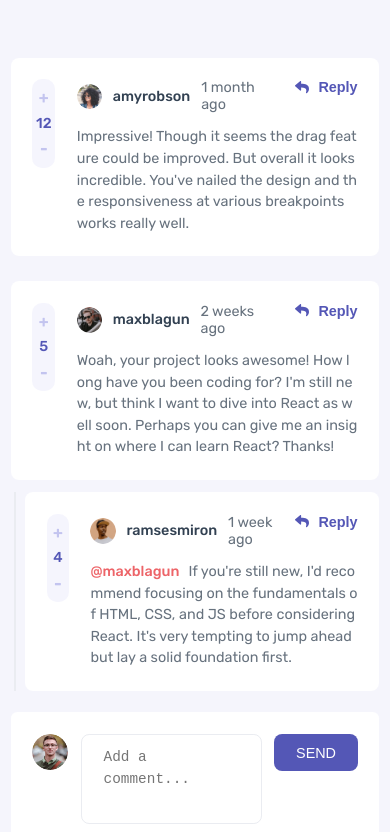
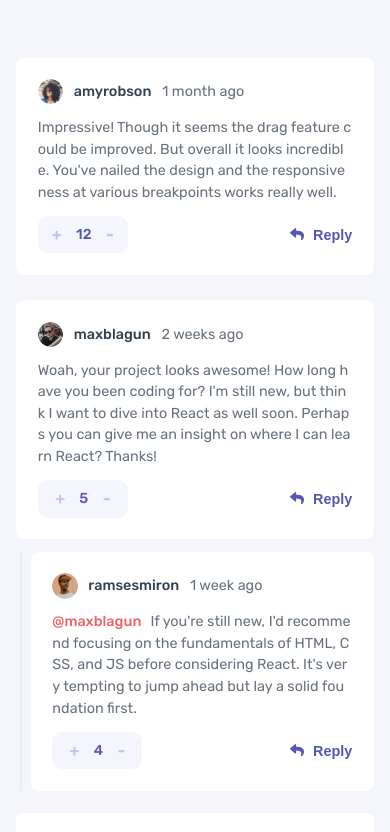
Before and after one commit to ameer005/interactive-comment-section, a React (Create React App) app: page / in a window 390 px wide. Shown: the top 832 px of the page. Built offline with nearby package versions, Linux system fonts and the light colour scheme.

Commit message:
added responsiveness

```diff
--- a/src/common/cssVariables.scss
+++ b/src/common/cssVariables.scss
@@ -21,4 +21,11 @@ $color-neutral-white: hsl(0, 0%, 100%);
       @content;
     }
   }
+
+  // 550px
+  @if $breakpoint == phone {
+    @media only screen and (max-width: 34em) {
+      @content;
+    }
+  }
 }
--- a/src/components/App.scss
+++ b/src/components/App.scss
@@ -35,7 +35,7 @@ ul {
 
 .app {
   max-width: 75rem;
-  margin: 0 1.2rem;
+  margin: 0 1.8rem;
 
   padding: 6.4rem 0;
   display: flex;
--- a/src/components/addComment/AddComment.scss
+++ b/src/components/addComment/AddComment.scss
@@ -14,6 +14,11 @@
     display: flex;
     gap: 1.4rem;
     align-items: flex-start;
+
+    @include respond(phone) {
+      flex-direction: column;
+      align-items: flex-end;
+    }
   }
 }
 
--- a/src/components/resuabelComponents/commentTemp/CommentTemp.scss
+++ b/src/components/resuabelComponents/commentTemp/CommentTemp.scss
@@ -6,10 +6,14 @@
   border-radius: 0.9rem;
 
   display: grid;
-  grid-template-columns: 7% 1fr auto;
+  grid-template-columns: 4.8rem 1fr auto;
   align-items: start;
   column-gap: 2.4rem;
   row-gap: 1.4rem;
+
+  @include respond(phone) {
+    align-items: center;
+  }
 
   &--reply {
     width: 65rem;
@@ -31,6 +35,7 @@
   grid-row: 1 / span 2;
   font-size: 1.6rem;
   font-weight: 500;
+
   display: flex;
   flex-direction: column;
   justify-content: center;
@@ -39,6 +44,15 @@
   background-color: $color-primary-blue-3;
   padding: 1rem 1.2rem;
   border-radius: 1.1rem;
+
+  @include respond(phone) {
+    flex-direction: row;
+    grid-row: 3;
+    grid-column: span 2;
+    justify-self: start;
+    gap: 1.6rem;
+    width: 10rem;
+  }
 
   &__btn {
     color: $color-primary-blue-2;
@@ -65,6 +79,10 @@
   word-break: break-all;
   white-space: pre-wrap;
 
+  @include respond(phone) {
+    grid-column: 1 /-1;
+  }
+
   &__text {
     font-size: 1.6rem;
     color: $color-neutral-blue-2;
@@ -84,6 +102,10 @@
   display: flex;
   justify-content: space-between;
   align-items: center;
+
+  @include respond(phone) {
+    grid-column: 1/ -1;
+  }
 
   .profile {
     display: flex;
@@ -130,6 +152,10 @@
   display: flex;
   align-items: center;
   gap: 2.4rem;
+
+  @include respond(phone) {
+    grid-row: 3;
+  }
 }
 .btn {
   border: none;
```
